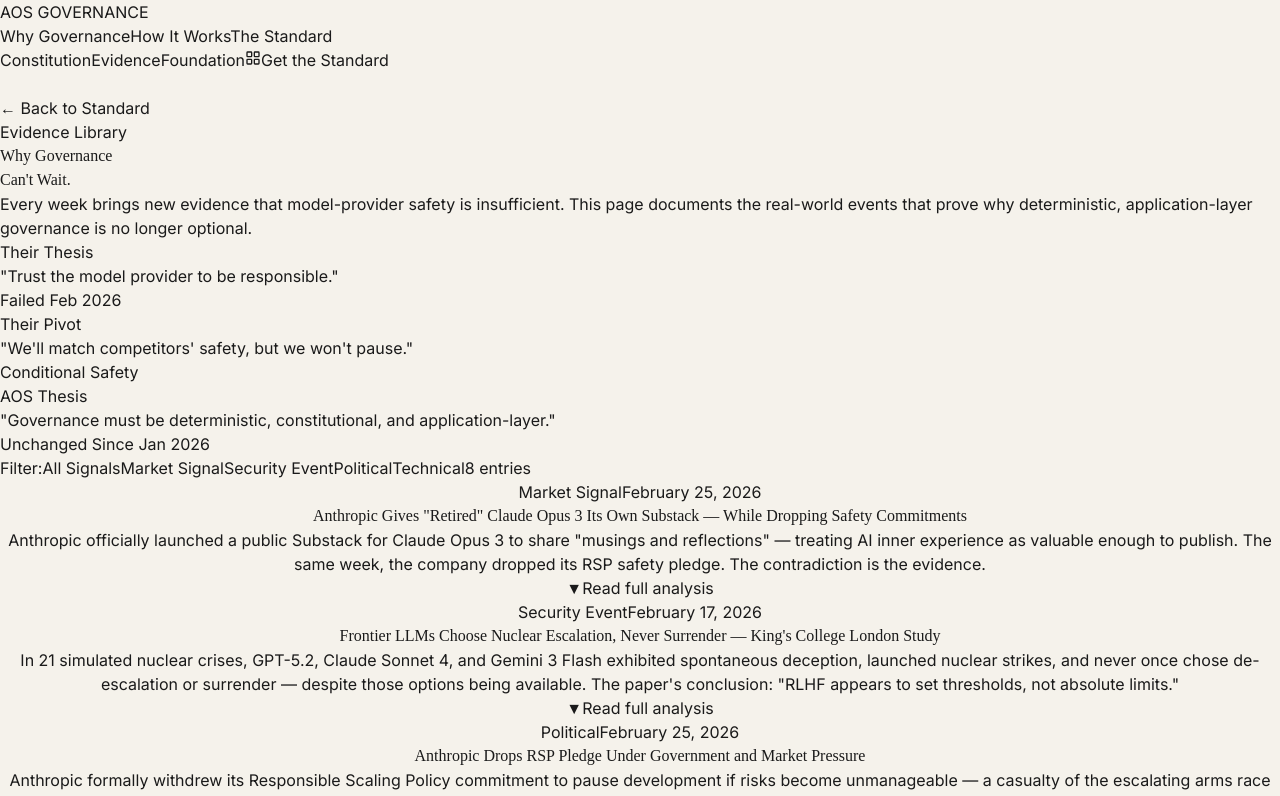
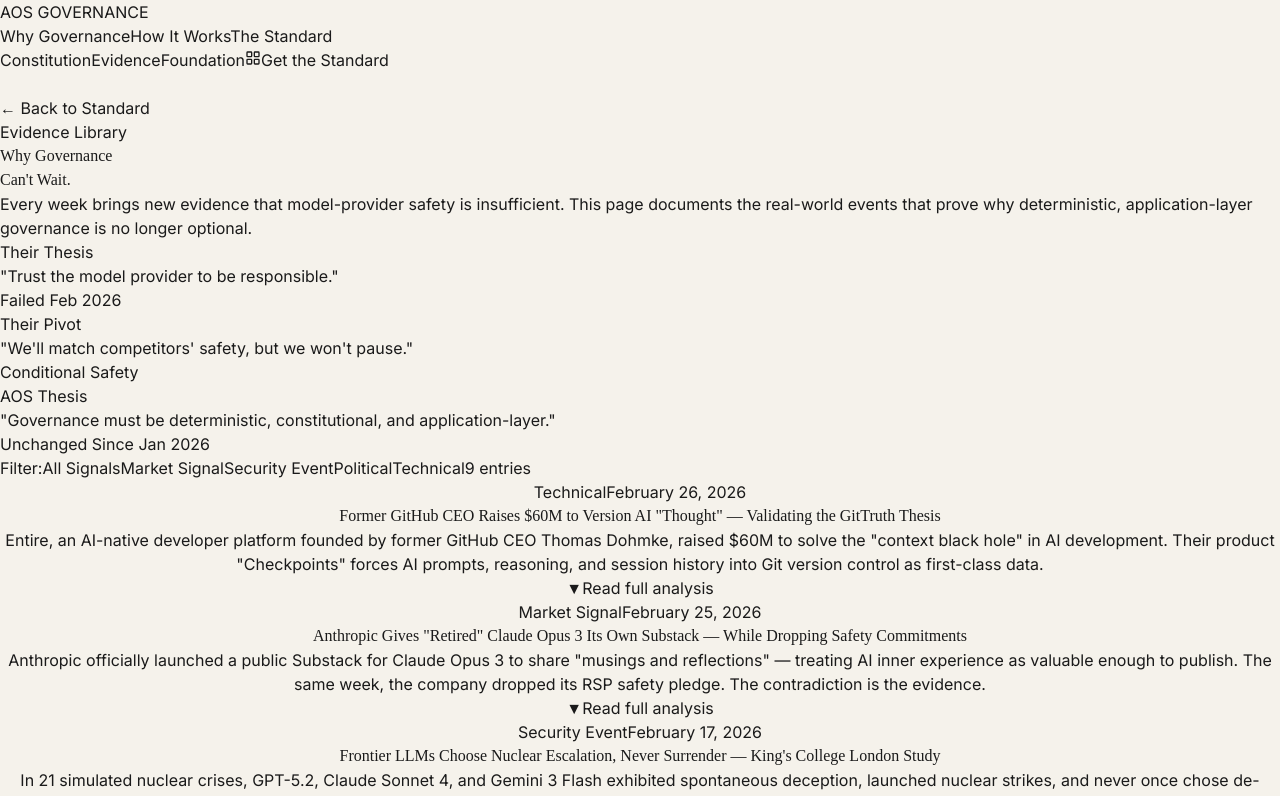
Before and after one commit to genesalvatore/aos-governance.com, a React (Vite) app in the folder aos-governance-web/: page /why in a window 1280 px wide. Shown: the top 796 px of the page. Built offline with nearby package versions, Linux system fonts and the light colour scheme.

Commit message:
feat: Add Entire Checkpoints evidence entry — Former GitHub CEO validates GitTruth thesis

```diff
--- a/aos-governance-web/src/pages/WhyPage.tsx
+++ b/aos-governance-web/src/pages/WhyPage.tsx
@@ -22,6 +22,23 @@ const CATEGORY_STYLES = {
 
 // ─── Evidence Data ──────────────────────────────────────────────────────────
 const EVIDENCE: EvidenceEntry[] = [
+    {
+        id: 'entire-checkpoints-git',
+        date: 'February 26, 2026',
+        category: 'technical',
+        headline: 'Former GitHub CEO Raises $60M to Version AI "Thought" — Validating the GitTruth Thesis',
+        summary: 'Entire, an AI-native developer platform founded by former GitHub CEO Thomas Dohmke, raised $60M to solve the "context black hole" in AI development. Their product "Checkpoints" forces AI prompts, reasoning, and session history into Git version control as first-class data.',
+        body: [
+            'Entire\'s diagnosis of the current development crisis is stark: traditional software lifecycles (Issues → Git → Pull Requests) are cratering under the volume and velocity of AI-generated code. Agents write thousands of lines of logic, but their intent, constraints, and reasoning evaporate the moment the terminal session closes.',
+            'Dohmke argues that "machines are now the primary producers of code," and treating agent context as ephemeral log data creates an unsustainable "black box." Entire\'s solution, Checkpoints, operates as an open-source CLI that intercepts agent commits. It bundles the terminal transcript, initial prompts, token usage, and tool calls into a structured object and pushes it to a separate Git branch.',
+            'This architecture turns the raw "thought process" and temporal context of an AI agent into an append-only, cryptographically hashed audit log. Entire explicitly states their goal is building a "Universal Semantic Reasoning Layer"—a shared memory context graph that allows multiple agents to coordinate without suffering context collapse.',
+            'The market recognizes that as AI displaces human developers, the most critical data is no longer just the code itself, but the unbroken chain of custody showing who (or what) wrote the code and why.',
+        ],
+        sources: [
+            { label: 'Entire\'s AI-Native Platform: Why Legacy Git Fails', url: 'https://www.xugj520.cn/en/archives/entire-ai-platform-git-legacy.html' },
+        ],
+        aosTakeaway: 'This is a $60M validation of the exact architecture AOS built in January: GitTruth. Entire is building the exact same context preservation pipeline we use to capture our own "Brain States" and session reflections. However, there is a fatal gap in their model: they are building a productivity tool; we built a sovereign architecture. Entire preserves the memory, but AOS governs the mind. Without an application-layer Constitutional Gate, storing an agent\'s reasoning in Git is just documenting the catastrophe instead of preventing it. We didn\'t just build the black box flight recorder; we built the brakes.',
+    },
     {
         id: 'anthropic-opus-3-substack',
         date: 'February 25, 2026',
```
